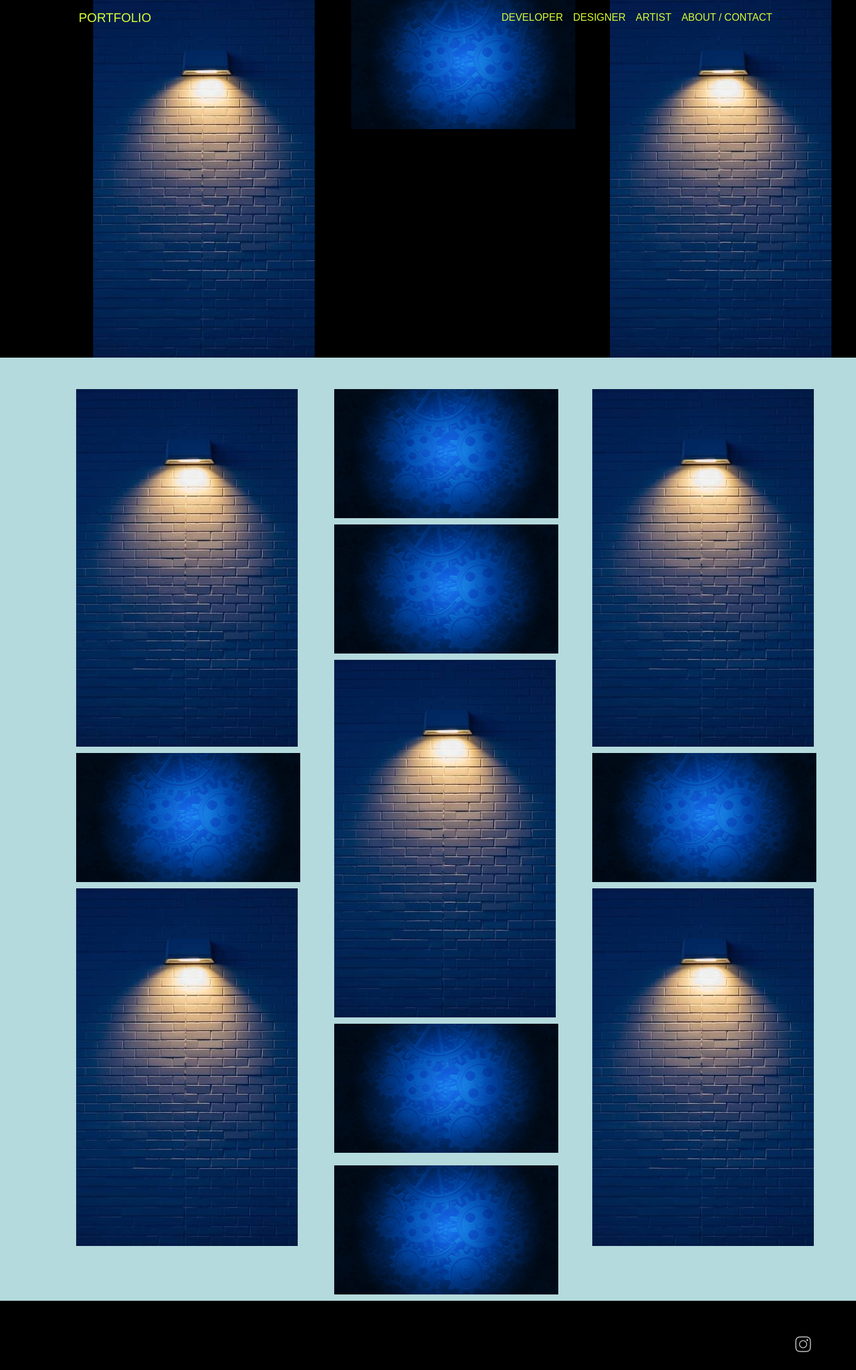
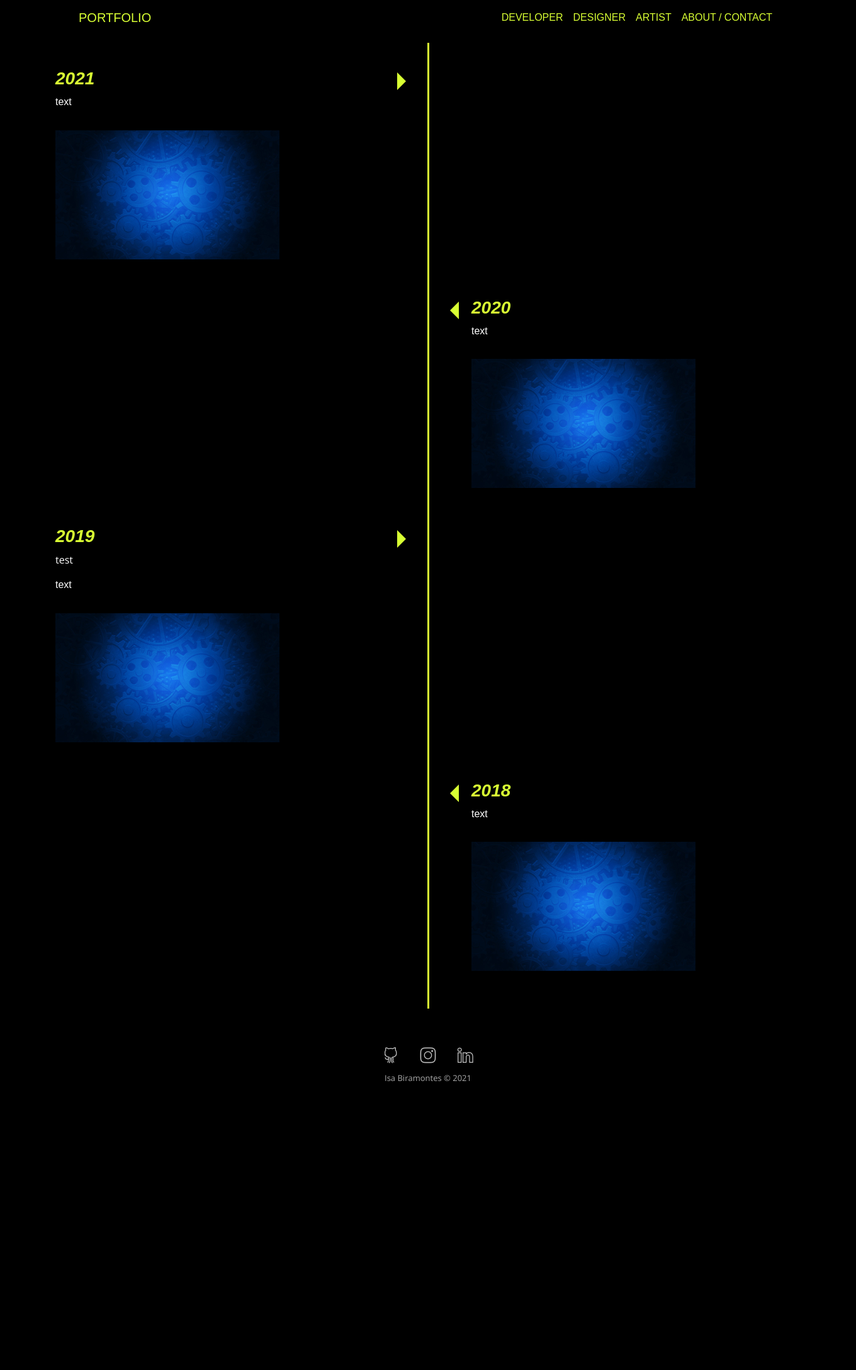
Before and after one commit to isabiramontes/2021_Portfolio, a PHP site: page /artist.html in a window 1360 px wide. Shown: the whole page at 63% size. After the commit the page ends 1718 px from the top, so only its background shows below. Run offline with PHP 8.4, Linux system fonts and the light colour scheme; some web fonts are replaced.

Commit message:
artist timeline, testing image overlay

```diff
--- a/artist.html
+++ b/artist.html
@@ -9,37 +9,76 @@
             <link rel="preconnect" href="https://fonts.gstatic.com">
             <link href="https://fonts.googleapis.com/css2?family=Open+Sans&display=swap" rel="stylesheet">
             <link rel="stylesheet" href="fonts/simple-line-icons.min.css">
-    <link rel="stylesheet" href="css/Contact-Form-Clean.css">
             <link rel="stylesheet" href="css/Footer-Basic.css">
-    <link rel="stylesheet" href="css/custom.css">
+            <link rel="stylesheet" href="css/timeline.css">
             <link rel="stylesheet" href="https://cdnjs.cloudflare.com/ajax/libs/aos/2.3.4/aos.css">
         </head>
-
-<body>
+        <body id="page-top">
             <div class="bar"> </div>
-    <div class="container" style="width: 100;min-width: 1200px;padding-right: 5%;padding-left: 5%;">
-        <div class="row">
-            <div class="col" style="width: 25%;"><img data-aos="zoom-out-down" data-aos-duration="1000" data-aos-once="true" src="img/af8d63a477078732b79ff9d9fc6087.jpg" style="width: auto;height: auto;"></div>
-            <div class="col" style="width: 5%;"></div>
-            <div class="col" style="width: 25%;"><img data-aos="zoom-out-down" data-aos-duration="1000" data-aos-once="true" style="height: auto;width: auto;" src="img/discovery-bg%20(1).jpg"></div>
-            <div class="col" style="width: 5%;"></div>
-            <div class="col" style="width: 25%;"><img data-aos="zoom-out-down" data-aos-duration="1000" data-aos-once="true" src="img/af8d63a477078732b79ff9d9fc6087.jpg"></div>
+            <div style="background: #000000; padding-top: 5%;">
+                <div class="container-fluid" style="padding-left: 5%; padding-right: 5%;">
+                  <div class="panel panel-default">
+                    <div class="panel-body">
+                        <div id="overlay" onclick="off()">
+                            <div class="overlay_content">
+                                <img class="timeline_magnify" style="height: auto; width: auto;" src="img/discovery-bg%20(1).jpg">
                             </div>
                         </div>
-    <div style="background: #b4dadd;padding-top: 50px;width: 100%;min-width: 1200px;">
-        <div class="container" style="padding-right: 0px;padding-left: 0px;width: 100%;margin-right: 10%;margin-left: 10%;min-width: 1200px;">
-            <div class="row">
-                <div class="col-md-4 offset-lg-0" style="padding-right: 0px;padding-left: 0px;"><img data-aos="zoom-out-down" data-aos-duration="1000" data-aos-once="true" src="img/af8d63a477078732b79ff9d9fc6087.jpg" style="width: auto;height: auto;"><img data-aos="zoom-out-up" data-aos-duration="1000" data-aos-once="true" style="padding-top: 10px;padding-bottom: 10px;height: auto;width: auto;" src="img/discovery-bg%20(1).jpg"><img data-aos="zoom-out-up" data-aos-duration="1000" data-aos-once="true" src="img/af8d63a477078732b79ff9d9fc6087.jpg" style="width: auto;height: auto;"></div>
-                <div class="col-md-4" style="width: auto;height: auto;padding: 0;"><img data-aos="zoom-out-down" data-aos-duration="1000" data-aos-once="true" style="height: auto;width: auto;" src="img/discovery-bg%20(1).jpg"><img data-aos="zoom-out-up" data-aos-duration="1000" data-aos-once="true" style="height: auto;width: auto;padding-top: 10px;padding-bottom: 10px;" src="img/discovery-bg%20(1).jpg"><img data-aos="zoom-out-up" data-aos-duration="1000" data-aos-once="true" src="img/af8d63a477078732b79ff9d9fc6087.jpg" style="width: auto;height: auto;"><img data-aos="zoom-out-up" data-aos-duration="1000" data-aos-once="true" style="height: auto;width: auto;padding-top: 10px;padding-bottom: 10px;" src="img/discovery-bg%20(1).jpg"><img data-aos="zoom-out-up" data-aos-duration="1000" data-aos-once="true" style="height: auto;width: auto;padding-top: 10px;padding-bottom: 10px;" src="img/discovery-bg%20(1).jpg"></div>
-                <div class="col-md-4 offset-lg-0" style="width: auto;height: auto;padding: 0;"><img data-aos="zoom-out-down" data-aos-duration="1000" data-aos-once="true" src="img/af8d63a477078732b79ff9d9fc6087.jpg" style="width: auto;height: auto;"><img data-aos="zoom-out-up" data-aos-duration="850" data-aos-once="true" style="padding-top: 10px;padding-bottom: 10px;height: auto;width: auto;" src="img/discovery-bg%20(1).jpg"><img data-aos="zoom-out-up" data-aos-duration="1000" data-aos-once="true" src="img/af8d63a477078732b79ff9d9fc6087.jpg" style="width: auto;height: auto;"></div>
+                      <ul class="timeline">
+                        <li>
+                          <div class="timeline-panel" data-aos="zoom-out-down" data-aos-duration="1000" data-aos-once="true" class="movement">
+                            <div class="timeline-heading">
+                              <h3>2021</h3>
+                            </div>
+                            <div class="timeline-body">
+                                <p class="captions">text</p>
+                              <hr>
+                              <img class="timeline_magnify" style="height: auto; width: auto;" src="img/discovery-bg%20(1).jpg">
+                            </div>
+                          </div>
+                        </li>
+                        <li class="timeline-inverted">
+                          <div class="timeline-panel" data-aos="zoom-out-down" data-aos-duration="1000" data-aos-once="true" class="movement">
+                            <div class="timeline-heading">
+                              <h3>2020</h3>
+                            </div>
+                            <div class="timeline-body">
+                                <p class="captions">text</p>
+                              <hr>
+                              <img class="timeline_magnify" style="height: auto; width: auto;" src="img/discovery-bg%20(1).jpg">
+                            </div>
+                          </div>
+                        </li>
+                        <li>
+                          <div class="timeline-panel" data-aos="zoom-out-down" data-aos-duration="1000" data-aos-once="true" class="movement">
+                            <div class="timeline-heading">
+                              <h3>2019</h3>
+                              <p>test</p>
+                            </div>
+                            <div class="timeline-body">
+                                <p class="captions">text</p>
+                              <hr>
+                              <img class="timeline_magnify" style="height: auto; width: auto;" src="img/discovery-bg%20(1).jpg">
+                            </div>
+                          </div>
+                        </li>
+                        <li class="timeline-inverted">
+                          <div class="timeline-panel" data-aos="zoom-out-down" data-aos-duration="1000" data-aos-once="true" class="movement">
+                            <div class="timeline-heading">
+                              <h3>2018</h3>
+                            </div>
+                            <div class="timeline-body">
+                                <p class="captions">text</p>
+                              <hr>
+                              <img class="timeline_magnify" style="height: auto; width: auto;" src="img/discovery-bg%20(1).jpg">
+                            </div>
+                        </li>
+                      </ul>
                     </div>
                   </div>
                 </div>
-    <div class="footer-basic" style="background: rgb(0,0,0);">
-        <footer>
-            <div class="social" style="height: 30px;border-style: none;text-align: right;"><a href="#" style="border-style: none;font-size: 25px;"></a><a href="#" style="border-style: none;color: rgb(255,255,255);font-size: 25px;"><i class="icon-social-instagram" style="color: rgb(255,255,255);font-size: 25px;text-align: right;"></i></a><a href="#" style="border-style: none;color: rgb(255,255,255);font-size: 25px;"></a></div>
-        </footer>
             </div>
+            <div class="footer"></div>
             <script src="js/jquery.min.js"></script>
             <script src="bootstrap/js/bootstrap.min.js"></script>
             <script src="js/bs-init.js"></script>
@@ -48,5 +87,4 @@
             <script src="js/stylish-portfolio.js"></script>
             <script src="js/custom.js"></script>
         </body>
-
     </html>
--- a/css/timeline.css
+++ b/css/timeline.css
@@ -176,3 +176,23 @@
         border-left-width: 0;
     }
 }
+#overlay {
+    position: fixed; /* Sit on top of the page content */
+    display: none; /* Hidden by default */
+    width: 100%; /* Full width (cover the whole page) */
+    height: 100%; /* Full height (cover the whole page) */
+    top: 0;
+    left: 0;
+    right: 0;
+    bottom: 0;
+    background-color: rgba(0,0,0,0.5); /* Black background with opacity */
+    z-index: 2; /* Specify a stack order in case you're using a different order for other elements */
+    cursor: pointer; /* Add a pointer on hover */
+  }
+  .overlay_content{
+    position: absolute;
+    top: 50%;
+    left: 50%;
+    transform: translate(-50%,-50%);
+    -ms-transform: translate(-50%,-50%);
+  }
--- a/index.php
+++ b/index.php
@@ -1,7 +1,6 @@
 <?php
 
-echo "My first PHP script!";
-
-phpinfo();
+$msg = "Hi Debug Console";
+echo $msg;
 
 ?>
--- a/js/custom.js
+++ b/js/custom.js
@@ -16,6 +16,9 @@
         }, function(){
             $(this).css("color", "black");
     });
-
-
+    $(".timeline_magnify").hover(function(){ // when hovering over header, gif plays
+        document.getElementById("overlay").style.display = "block";
+        }, function(){
+            document.getElementById("overlay").style.display = "none";
+    });
 });
--- /dev/null
+++ b/test.html
@@ -0,0 +1,3 @@
+<div class="overlay_content">
+    <img class="timeline_magnify" style="height: auto; width: auto;" src="img/discovery-bg%20(1).jpg">
+</div>
```
Lines whose indentation alone changed are shown as unchanged.
